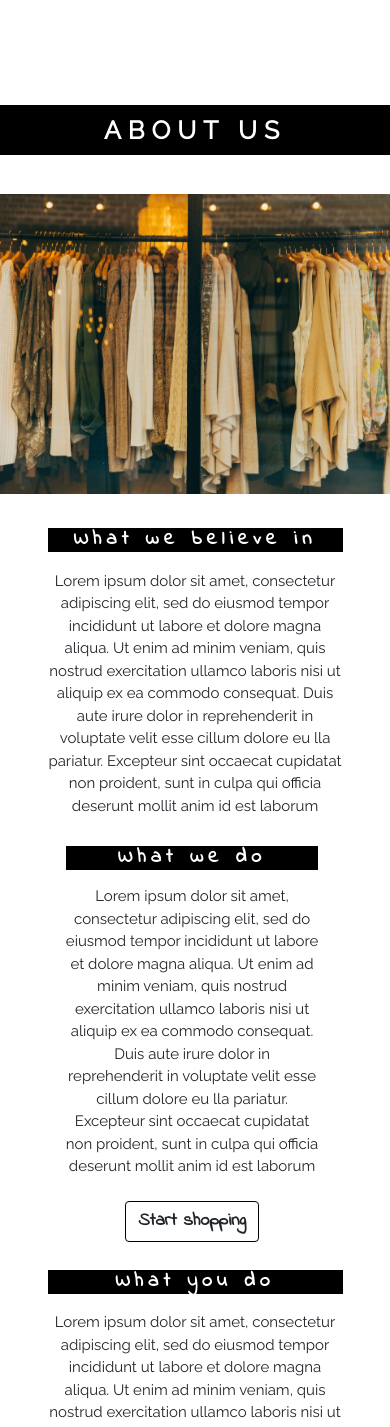
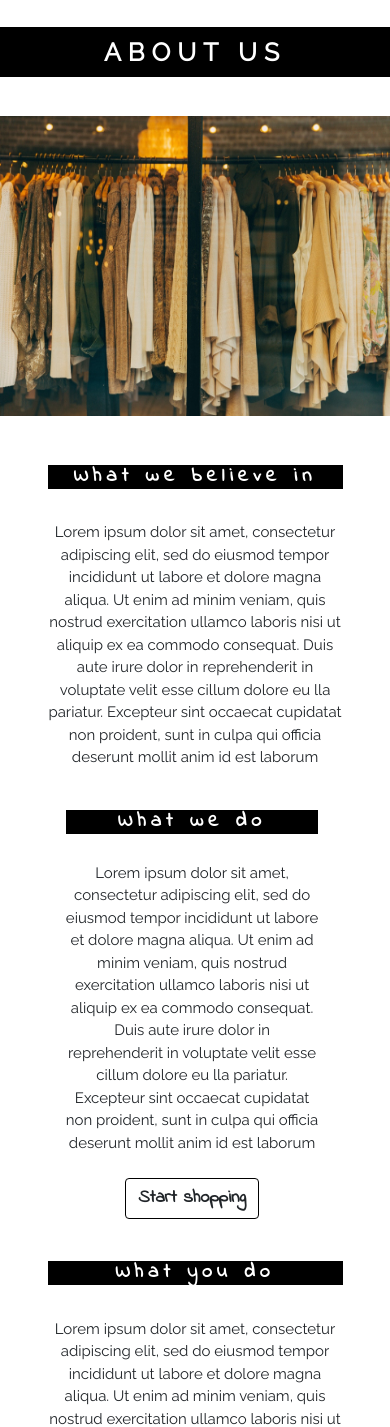
Before and after one commit to ValentineLgd/Sustainable, a Flask app: page / in a window 390 px wide. Shown: the part 90-1517 px from the top of the page. Run offline with Flask 2, Linux system fonts and the light colour scheme; some libraries are stand-ins or nearby versions.

Commit message:
Fix design getbrands page in responsive version

```diff
--- a/static/css/style.css
+++ b/static/css/style.css
@@ -165,12 +165,28 @@ ul {
     color:white;
 }
 
+@media only screen and (min-width: 1100px) {
+.image-getbrands {
+    background-attachment: fixed;
+}}
+
 @media only screen and (max-width: 992px) {
 .title h1 {
-    margin-top:50%;
+    margin-top:20%;
     margin-bottom:10%;
 }
+.title h2 {
+    margin-top:5%;
+    margin-bottom:5%;
 }
+.title h2:hover {
+    background-color:white;
+    color:black;
+}
+
+.margin-what {
+    margin-left:13%;
+}}
 
 .text-about {
     text-align: center;
@@ -188,24 +204,6 @@ ul {
     margin-bottom:10%;
     background-color:black;
     color:white;
-}
-
-@media only screen and (max-width: 993px) {
-.title h2 {
-    margin-top:5%;
-    margin-bottom:5%;
-}}
-
-
-.title h2:hover {
-    background-color:white;
-    color:black;
-}
-
-@media only screen and (max-width: 992px) {
-.margin-what {
-    margin-left:13%;
-}
 }
 
 /* Footer */
@@ -296,7 +294,6 @@ ul {
     height: 350px;
     background-position: center;
     background-repeat: no-repeat;
-    background-attachment: fixed;
 }
 
 
@@ -343,7 +340,11 @@ ul {
 }
 
 @media only screen and (max-width: 500px) {
-.cover-text {
+
+.title h1 {
+    margin-top:30%;
+}
+    .cover-text {
     width: 150px;
     height: 10px;
     top: 230px;
```
